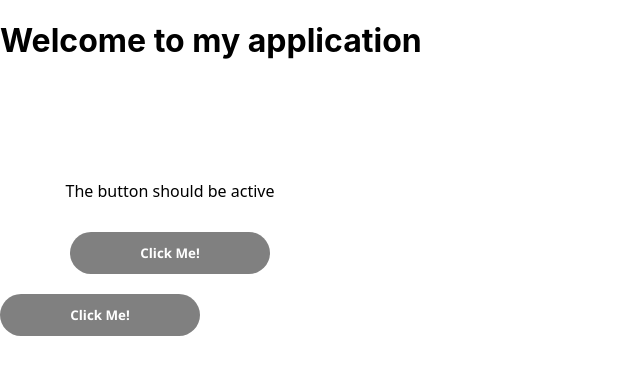
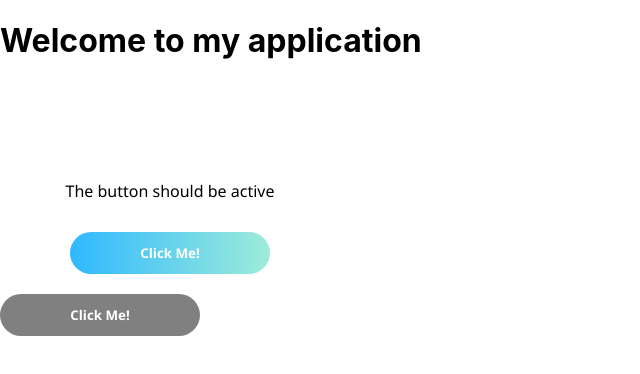
Before and after one commit to MrazTevin/React-Styling, a React (Create React App) app: page / in a window 1280 px wide. Shown: the top 374 px of the page, without its empty margins (0-640 px from the left). Built offline with nearby package versions, Linux system fonts and the light colour scheme.

Commit message:
change value and add spacing

```diff
--- a/src/MyCard.js
+++ b/src/MyCard.js
@@ -5,7 +5,7 @@ import MyButton from './MyButtonComponent';
 const MyCard = () => {
     return (
         <Wrapper>The button should be active
-        <MyButton isActive={false} />
+        <MyButton isActive={true} />
         </Wrapper>
     );
 }
@@ -23,5 +23,5 @@ const Wrapper  = styled.div `
     gap: 30px;
     justify-items: center;
     align-items: center;
-    font-family: SegoeUI, sans-serif;
+    font-family: Segoe UI, sans-serif;
 `;
```
